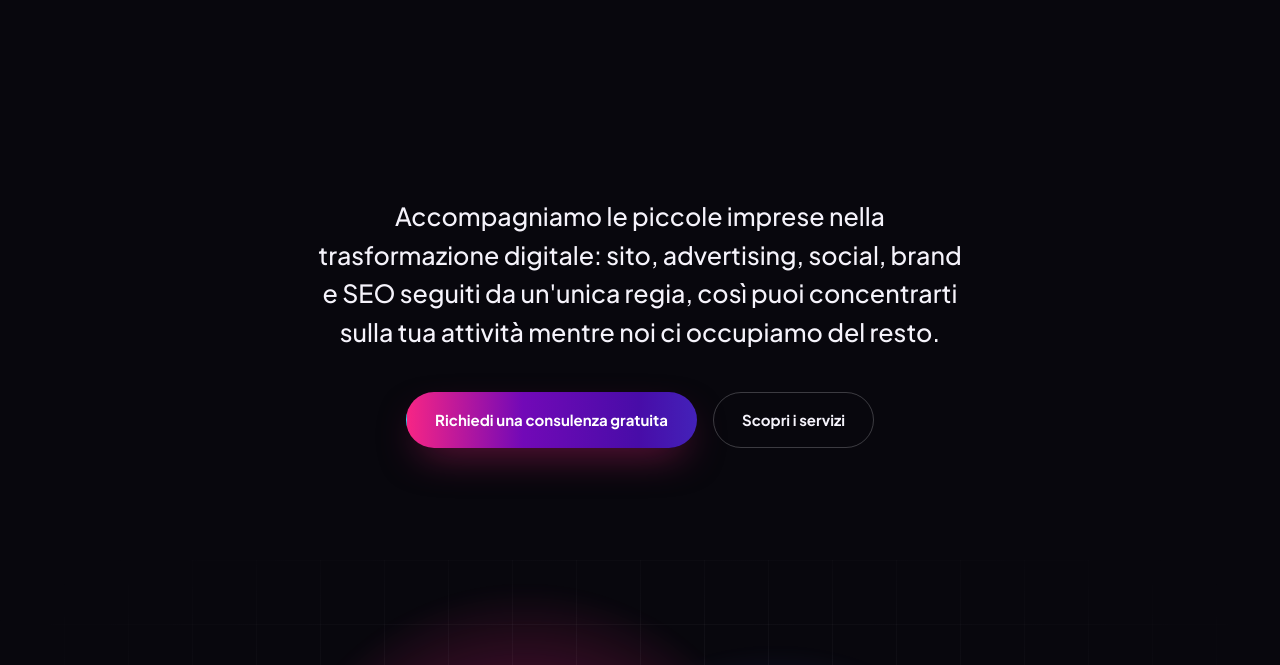
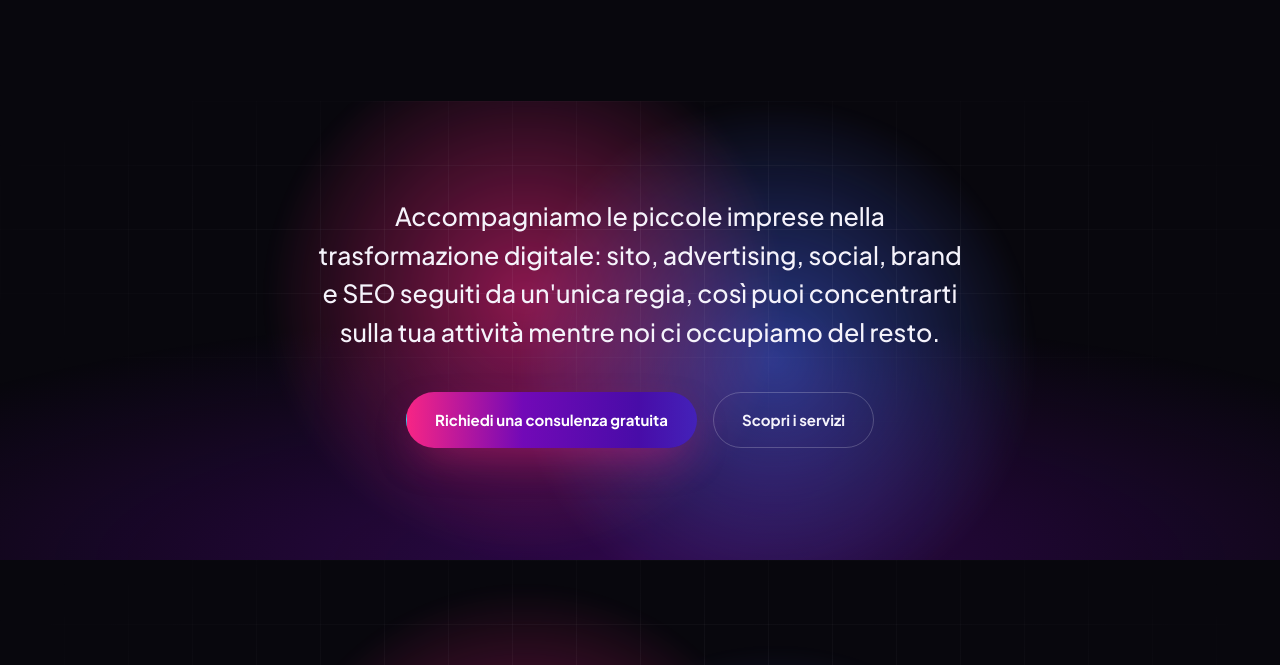
Before and after one commit to prismagencybusiness-dev/Sito-Prism-Agency, a plain HTML site: page index.html in a window 1280 px wide. Shown: the part 3575-4240 px from the top of the page. Drawn offline with nearby package versions, Linux system fonts and the light colour scheme; a web font is replaced by a local one.

Commit message:
Uniforma lo sfondo della sezione motto (Atto 3) a griglia+fasci come le altre sezioni scure

```diff
--- a/index.html
+++ b/index.html
@@ -62,7 +62,12 @@
   </section>
 
   <!-- ============ HERO — ATTO 3: MOTTO + CTA ============ -->
-  <section class="hero-outro">
+  <section class="hero-outro section-hero-bg">
+    <div class="hero-visual" aria-hidden="true">
+      <div class="hero-grid"></div>
+      <div class="beam beam-1"></div>
+      <div class="beam beam-2"></div>
+    </div>
     <div class="container">
       <p class="lede">Accompagniamo le piccole imprese nella trasformazione digitale: sito, advertising, social, brand e SEO seguiti da un'unica regia, così puoi concentrarti sulla tua attività mentre noi ci occupiamo del resto.</p>
       <div class="hero-actions">
```
